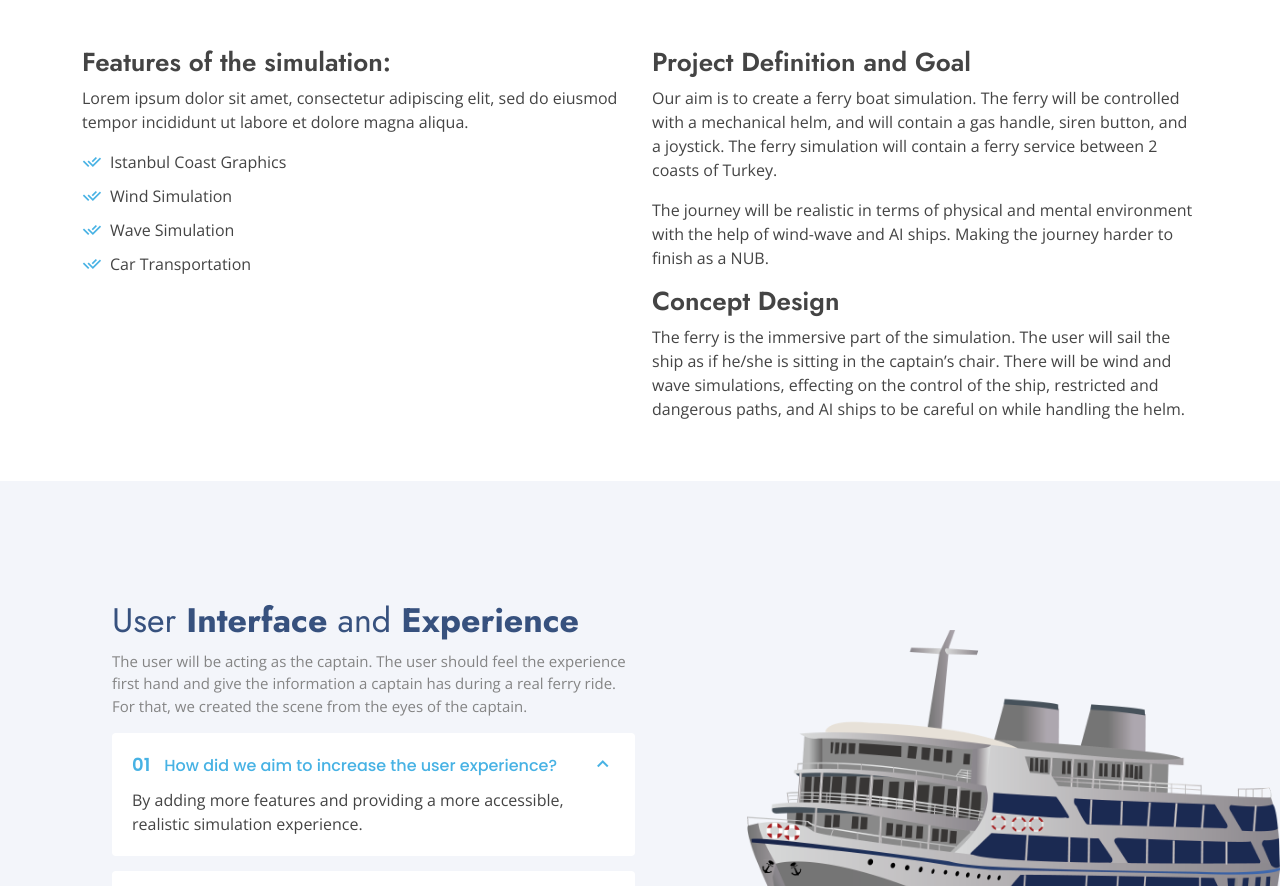
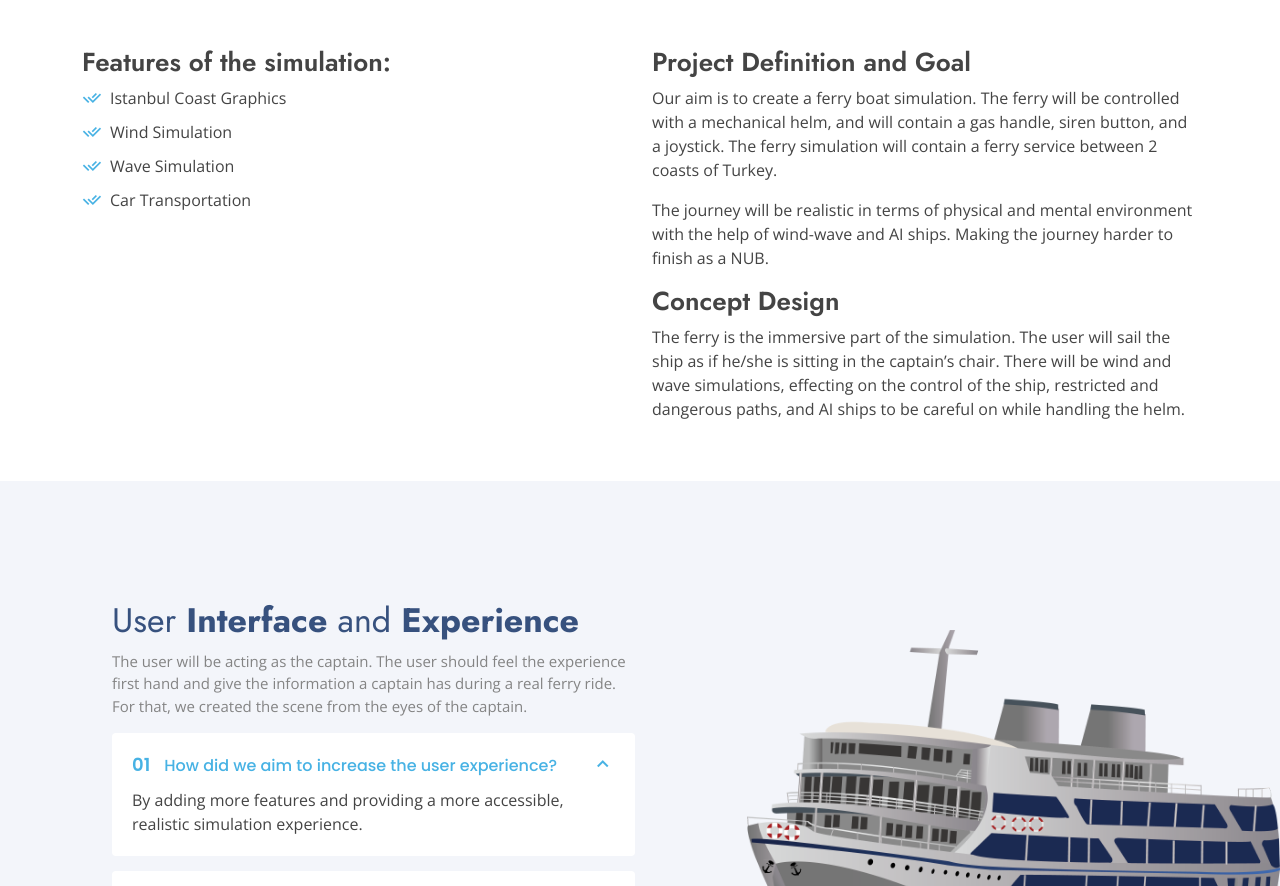
Before and after one commit to CSE-396-Ferrysim/CSE-396-Ferrysim.github.io, a plain HTML site: page index.html in a window 1280 px wide. Shown: the part 838-1724 px from the top of the page. Drawn offline with nearby package versions, Linux system fonts and the light colour scheme.

Commit message:
Delete a paragraph

```diff
--- a/index.html
+++ b/index.html
@@ -118,10 +118,6 @@
         <div class="row content">
           <div class="col-lg-6">
             <h3>Features of the simulation:</h3>
-            <p>
-              Lorem ipsum dolor sit amet, consectetur adipiscing elit, sed do eiusmod tempor incididunt ut labore et dolore
-              magna aliqua.
-            </p>
             <ul>
               <li><i class="ri-check-double-line"></i> Istanbul Coast Graphics</li>
               <li><i class="ri-check-double-line"></i> Wind Simulation</li>
```
